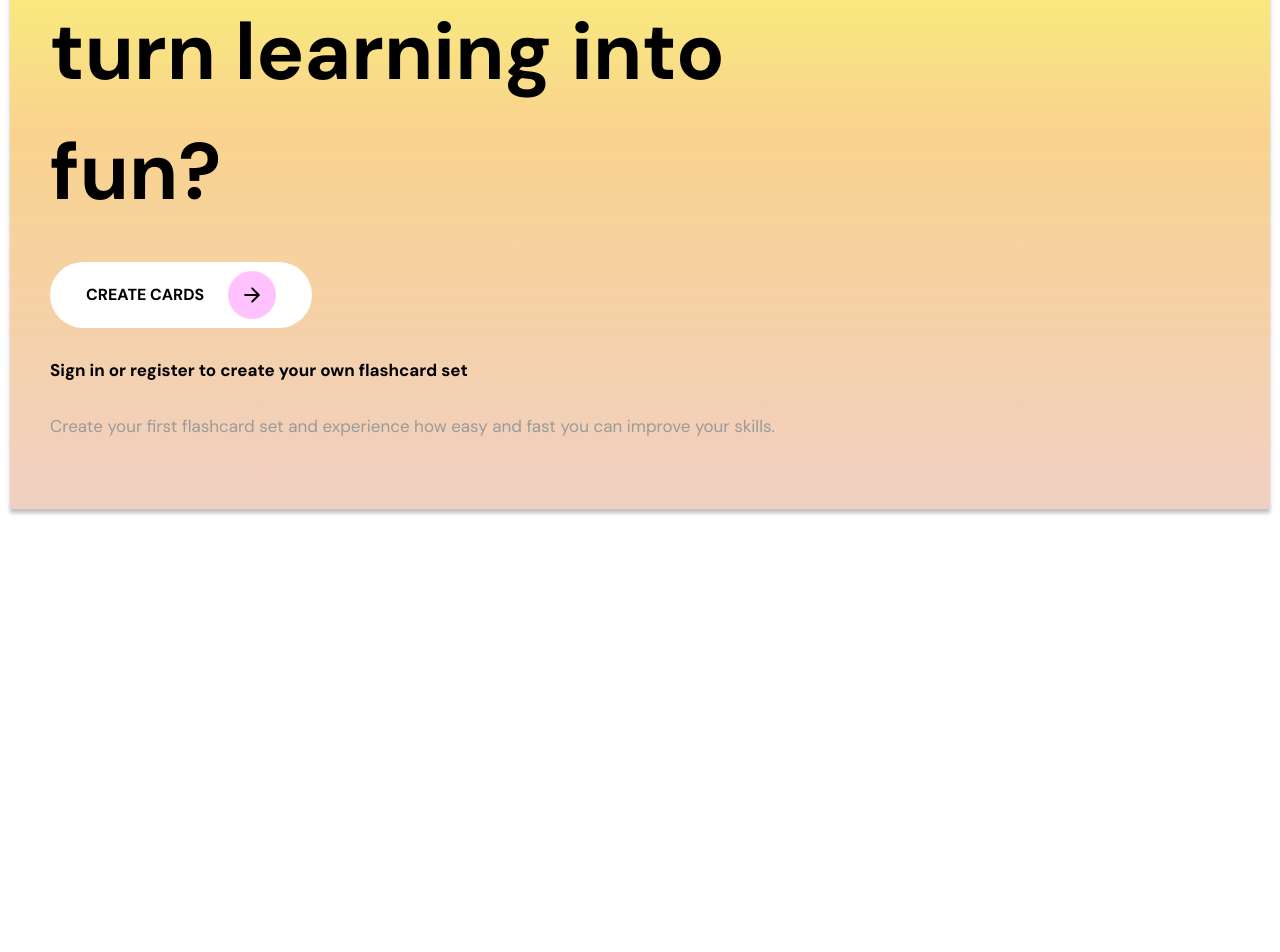
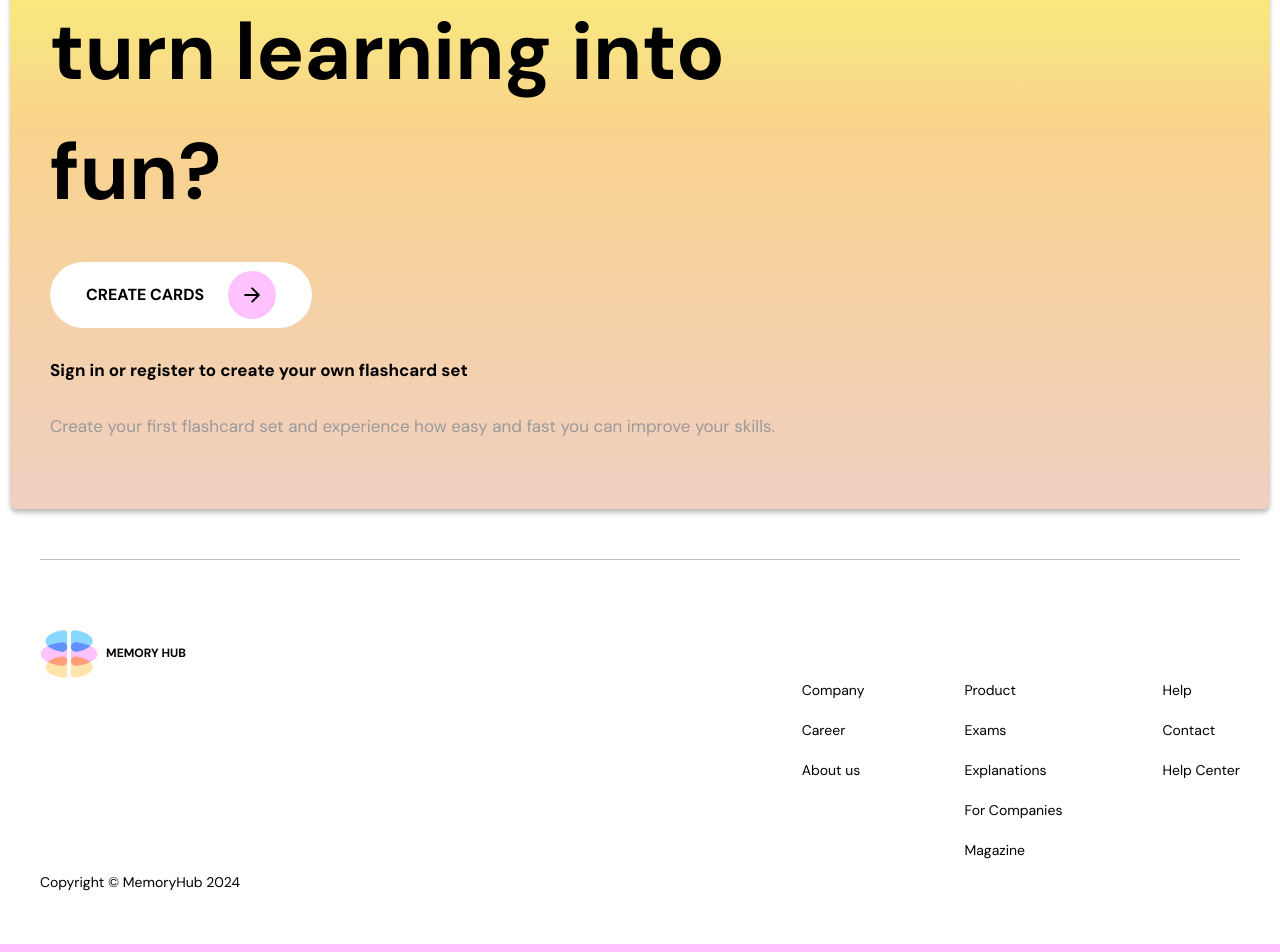
Before and after one commit to DarynaBb/Memory-Hub, a React (Vite) app in the folder Frontend/: page / in a window 1280 px wide. Shown: the part 5379-6331 px from the top of the page. Before the commit the page ends 5958 px from the top, so only its background shows below. Built offline with nearby package versions, Linux system fonts and the light colour scheme.

Commit message:
footer and modules changed

```diff
--- a/Frontend/src/components/Footer.jsx
+++ b/Frontend/src/components/Footer.jsx
@@ -11,8 +11,9 @@ function Footer() {
 
   return (
     <>
-      <div>
-        <div className="flex items-center ">
+    <footer className="padding-x-container pb-[32px] md:pb-[50px]">
+      <div className="border-t-[1px] border-[#BCC0C1] pt-[40px] md:pt-[70px]">
+        <div className="flex items-center">
           <div
             className="w-[58px] h-[48px] bg-cover bg-no-repeat cursor-pointer "
             onClick={() => navigate("/")}
@@ -100,7 +101,8 @@ function Footer() {
           Copyright © MemoryHub 2024
         </div>
       </div>
-      <div className="bg-[#FFC2FF] w-full h-[8px] absloute left-0 " />
+    </footer>
+    <div className="bg-[#FFC2FF] w-full h-[8px] absloute left-0 " />
     </>
   );
 }
--- a/Frontend/src/pages/Home.jsx
+++ b/Frontend/src/pages/Home.jsx
@@ -1,16 +1,28 @@
 import React, { useContext } from "react";
+import image6 from "../assets/images/image6.png";
+import image7 from "../assets/images/image7.png";
 import image2 from "../assets/images/image2.jpg";
 import pinkImage from "../assets/images/image6.png";
 import { explainBlocks } from "../constants";
 import advantages from "../assets/images/image7.png";
 import { testimonials } from "../constants";
 import arrow from "../assets/images/arrow-forward.svg";
+
+
+import top from "../assets/images/closeForm.png";
+import Footer from "../components/Footer";
+import HomeScrollImages from "../components/HomeScrollImages";
+import HomeHeader from "../components/HomeHeader";
+import HomeFirstBody from "../components/HomeFirstBody";
+import HomeScrollPNGs from "../components/HomeScrollPNGs";
+import HomeLastBody from "../components/HomeLastBody";
 import HomePageButtons from "../components/HomePageButtons";
 import { AuthContext } from "../context/AuthContext";
 import { useNavigate } from "react-router-dom";
 function Home() {
 
-  const { hasToken, setShowLoginForm, setIsCreateCardsClicked } = useContext(AuthContext);
+  const { hasToken, setShowLoginForm, setIsCreateCardsClicked } =
+    useContext(AuthContext);
   const navigate = useNavigate();
 
   const scrollToTop = () => {
@@ -31,9 +43,8 @@ const onClickHandler = () => {
 };
 
   return (
-    <section className="max-container pb-[40px] md:pb-[70px]">
-      {/* bg-no-repeat bg-cover bg-center bg-fixed */}
-      <div className="hero-bg  px-[10px] md:pl-[40px] pt-[50px] flex flex-col gap-[20px] md:gap-[40px] pb-[60px]">
+    <section className="max-container">
+      <div className="hero-mobile hero-bg bg-no-repeat bg-cover bg-center bg-fixed px-[10px] md:pl-[40px] pt-[50px] flex flex-col gap-[20px] md:gap-[40px] pb-[60px]">
         <h2 className="dm-sans-bold text-[3.2em] md:text-[5em] lg:text-[8em] md:max-w-[70%] text-leading-[120%] text-white">Unleash your full potential with our free flashcard platform!</h2>
         <p className="text-[1.7em] md:text-[2.4em] text-white max-w-[500px]">Make studying fun, fast and super effective with our intelligent flashcards feature. Create your own or search for what you need in our extensive flashcards library.</p>
         <HomePageButtons />
@@ -100,7 +111,7 @@ const onClickHandler = () => {
             </div>
         </div>
       </div>
-      <div className="mx-[10px] mt-[40px] md:mt-[100px] yellow-gradient pb-[16px] md:pb-[40px] lg:pb-[70px]">
+      <div className="mx-[10px] mt-[40px] md:mt-[100px] yellow-gradient pb-[16px] md:pb-[40px] lg:pb-[70px] rounded-[8px]">
         <div className="padding-x-container flex flex-col justify-between gap-[30px]">
           <p className="text-[4em] md:text-[6em] lg:text-[8em] md:w-[60%] pt-[32px] md:pt-[60px] lg:pt-[80px] text-leading-[120%] dm-sans-bold ">Are you ready to turn learning into fun?</p>
           <div>
@@ -118,6 +129,9 @@ const onClickHandler = () => {
           <p className="text-[1.7em] text-[#9A9A9A]">Create your first flashcard set and experience how easy and fast you can improve your skills.</p>
         </div>
       </div>
+      <div className="mt-[50px]">
+            <Footer />
+      </div>
     </section>
   );
 }
--- a/Frontend/src/pages/Modules.jsx
+++ b/Frontend/src/pages/Modules.jsx
@@ -45,7 +45,7 @@ function Modules() {
           </Link>
         </li>
       </ul>
-        <div className='flex justify-center border-b-[1px] border-[#BCC0C1]'>
+        <div className='flex justify-center'>
           <img src={modulesImg} alt="" />
         </div>
     </section>
```
